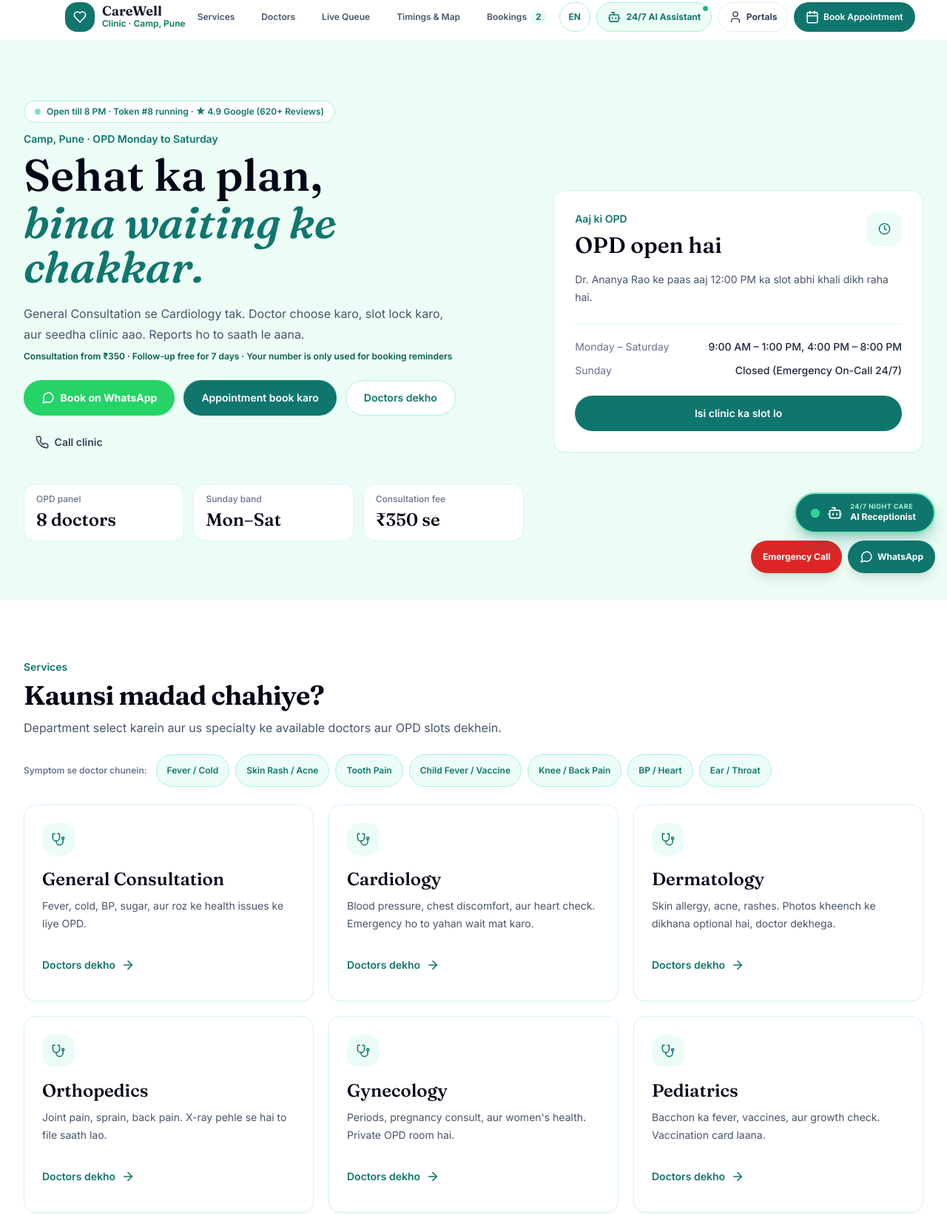
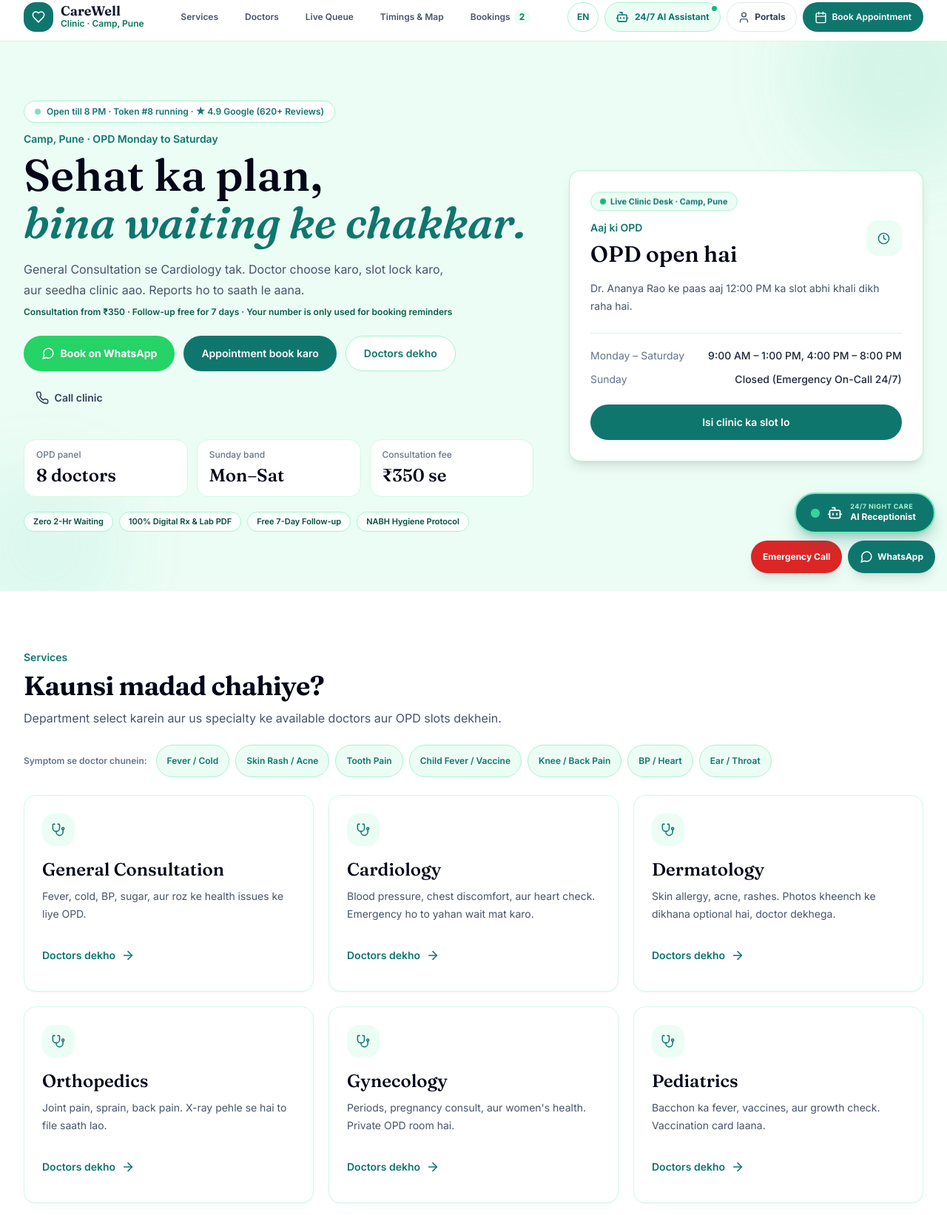
Before and after one commit to Priyanka-meena85/clinic-demo, a website: page index.html in a window 1280 px wide. Shown: the part 9-1652 px from the top of the page at 74% size. Drawn offline with nearby package versions, Linux system fonts and the light colour scheme.

Commit message:
feat: add 3D tilt effects, hero stage visuals, and scroll reveal animations

```diff
--- a/app.js
+++ b/app.js
@@ -326,8 +326,8 @@ function renderPackages() {
         </div>
       </div>
       <p class="mt-2 flex-1 text-xs leading-5 text-slate-600">${escapeHtml(pkg.tests)}</p>
-      <p class="mt-2 text-[11px] font-semibold text-emerald-700">${escapeHtml(pkg.turnaround)}</p>
-      <button type="button" data-book-package="${escapeHtml(pkg.title)}" data-doctor="${escapeHtml(pkg.doctorId)}" class="mt-4 inline-flex min-h-[48px] w-full items-center justify-center rounded-full bg-mint border border-emerald-200 text-xs font-bold text-tealbrand hover:bg-emerald-100 transition">
+      <p class="mt-2 text-[11px] font-semibold text-emerald-700 mb-4">${escapeHtml(pkg.turnaround)}</p>
+      <button type="button" data-book-package="${escapeHtml(pkg.title)}" data-doctor="${escapeHtml(pkg.doctorId)}" class="mt-auto pt-0 inline-flex min-h-[48px] w-full items-center justify-center rounded-full bg-mint border border-emerald-200 text-xs font-bold text-tealbrand hover:bg-emerald-100 transition">
         Book Package · ${formatInr(pkg.price)}
       </button>
     </article>`).join("");
@@ -1389,6 +1389,43 @@ function init() {
   fillDoctorSelect("");
   bindEvents();
   refreshIcons();
+  initMotionAnd3D();
+}
+
+function initMotionAnd3D() {
+  const reduced = window.matchMedia && window.matchMedia("(prefers-reduced-motion: reduce)").matches;
+  const sections = document.querySelectorAll("main section");
+  sections.forEach((sec, idx) => {
+    if (idx > 0) sec.classList.add("reveal-up");
+  });
+
+  if (!reduced && "IntersectionObserver" in window) {
+    const observer = new IntersectionObserver((entries) => {
+      entries.forEach((entry) => {
+        if (entry.isIntersecting) {
+          entry.target.classList.add("is-visible");
+          observer.unobserve(entry.target);
+        }
+      });
+    }, { threshold: 0.08 });
+    document.querySelectorAll(".reveal-up").forEach((el) => observer.observe(el));
+  } else {
+    document.querySelectorAll(".reveal-up").forEach((el) => el.classList.add("is-visible"));
+  }
+
+  // Interactive 3D tilt on Hero OPD card for fine pointer devices
+  const heroCard = $("#hero-opd-card");
+  if (heroCard && !reduced && window.matchMedia("(pointer: fine)").matches) {
+    heroCard.addEventListener("mousemove", (e) => {
+      const rect = heroCard.getBoundingClientRect();
+      const x = (e.clientX - rect.left) / rect.width - 0.5;
+      const y = (e.clientY - rect.top) / rect.height - 0.5;
+      heroCard.style.transform = `perspective(1000px) rotateX(${(-y * 6).toFixed(2)}deg) rotateY(${(x * 6).toFixed(2)}deg) translateY(-4px)`;
+    });
+    heroCard.addEventListener("mouseleave", () => {
+      heroCard.style.transform = "";
+    });
+  }
 }
 
 document.addEventListener("DOMContentLoaded", init);
--- a/index.html
+++ b/index.html
@@ -33,7 +33,7 @@
   <a href="#main" class="sr-only focus:not-sr-only focus:absolute focus:left-4 focus:top-4 focus:z-[80] focus:rounded-full focus:bg-white focus:px-4 focus:py-2">Skip to content</a>
 
   <header class="sticky top-0 z-40 border-b border-emerald-100 bg-white/95 backdrop-blur">
-    <div class="mx-auto flex h-16 max-w-6xl items-center justify-between gap-2 px-4 sm:px-6">
+    <div class="mx-auto flex h-16 max-w-7xl items-center justify-between gap-2 px-4 sm:px-6 lg:px-8">
       <a href="#home" class="flex shrink-0 items-center gap-2.5">
         <span class="inline-flex h-10 w-10 shrink-0 items-center justify-center rounded-2xl bg-tealbrand text-white shadow-xs">
           <span class="icon icon-heart text-white"></span>
@@ -87,9 +87,11 @@
   </header>
 
   <main id="main">
-    <section id="home" class="bg-mint">
-      <div class="mx-auto grid max-w-7xl gap-10 px-4 py-14 sm:px-6 sm:py-20 lg:grid-cols-[1.15fr_0.85fr] lg:items-center lg:px-8">
-        <div>
+    <section id="home" class="hero-stage bg-mint">
+      <div class="hero-orb hero-orb-1" aria-hidden="true"></div>
+      <div class="hero-orb hero-orb-2" aria-hidden="true"></div>
+      <div class="relative z-10 mx-auto grid max-w-7xl gap-10 px-4 py-14 sm:px-6 sm:py-20 lg:grid-cols-12 lg:gap-12 lg:items-center lg:px-8">
+        <div class="lg:col-span-7">
           <div class="inline-flex flex-wrap items-center gap-2 rounded-full border border-emerald-200 bg-white px-3.5 py-1.5 text-xs font-semibold text-tealbrand shadow-2xs">
             <span class="h-2 w-2 rounded-full bg-emerald-500 animate-pulse"></span>
             <span id="hero-urgency-strip">Open till 8 PM · Token #8 running · ★ 4.9 Google (620+ Reviews)</span>
@@ -114,9 +116,19 @@
             </a>
           </div>
           <dl id="trust-row" class="mt-8 grid grid-cols-1 gap-3 sm:grid-cols-3"></dl>
+          <div class="mt-5 flex flex-wrap gap-2 text-[11px] font-semibold text-emerald-900">
+            <span class="rounded-full bg-white/80 border border-emerald-200 px-3 py-1">Zero 2-Hr Waiting</span>
+            <span class="rounded-full bg-white/80 border border-emerald-200 px-3 py-1">100% Digital Rx &amp; Lab PDF</span>
+            <span class="rounded-full bg-white/80 border border-emerald-200 px-3 py-1">Free 7-Day Follow-up</span>
+            <span class="rounded-full bg-white/80 border border-emerald-200 px-3 py-1">NABH Hygiene Protocol</span>
+          </div>
         </div>
 
-        <aside class="rounded-2xl border border-emerald-100 bg-white p-6 sm:p-7 shadow-sm">
+        <aside id="hero-opd-card" class="lg:col-span-5 card-3d-tilt relative rounded-2xl border border-emerald-200/80 bg-white p-6 sm:p-7 shadow-lg">
+          <div class="float-badge-3d mb-3 inline-flex items-center gap-1.5 rounded-full bg-emerald-50 border border-emerald-200 px-3 py-1 text-[11px] font-bold text-tealbrand">
+            <span class="h-2 w-2 rounded-full bg-emerald-500 animate-ping"></span>
+            Live Clinic Desk · Camp, Pune
+          </div>
           <div class="flex items-start justify-between gap-3">
             <div>
               <p class="text-sm font-semibold text-tealbrand">Aaj ki OPD</p>
@@ -314,8 +326,8 @@
     </section>
 
     <section id="visit" class="mx-auto max-w-7xl px-4 py-16 sm:px-6 sm:py-20 lg:px-8">
-      <div class="grid grid-cols-1 gap-8 lg:grid-cols-2">
-        <div>
+      <div class="grid grid-cols-1 gap-8 lg:grid-cols-12 lg:gap-12 lg:items-start">
+        <div class="lg:col-span-6">
           <p class="text-sm font-semibold text-tealbrand">Visit</p>
           <h2 class="mt-2 font-display text-3xl text-slate-950 sm:text-4xl">Clinic kahan hai?</h2>
           <p id="visit-address" class="mt-4 text-base leading-7 text-slate-700"></p>
@@ -345,7 +357,7 @@
           </div>
         </div>
 
-        <form id="visit-form" novalidate class="rounded-[28px] border border-emerald-100 bg-mint p-5 sm:p-7">
+        <form id="visit-form" novalidate class="lg:col-span-6 rounded-2xl border border-emerald-100 bg-mint p-6 sm:p-8 shadow-sm">
           <h3 class="font-display text-2xl text-slate-950">Clinic ko message karo</h3>
           <p class="mt-2 text-sm leading-6 text-slate-600">Timing, reports, ya department ke baare mein poochhein. Clinic team jaldi contact karegi.</p>
           <label class="mt-5 block text-sm font-semibold text-slate-800" for="enquiry-name">Naam</label>
--- a/styles.css
+++ b/styles.css
@@ -260,14 +260,80 @@ textarea:focus-visible {
   background: #0f766e;
 }
 
-/* UX Card Elevate & Transitions */
+/* UX Card Elevate & 3D Depth Transitions */
 .ux-card-hover {
-  transition: transform 220ms cubic-bezier(0.16, 1, 0.3, 1), box-shadow 220ms cubic-bezier(0.16, 1, 0.3, 1), border-color 220ms ease;
+  transform-style: preserve-3d;
+  will-change: transform, box-shadow;
+  transition: transform 280ms cubic-bezier(0.16, 1, 0.3, 1), box-shadow 280ms cubic-bezier(0.16, 1, 0.3, 1), border-color 220ms ease;
 }
 .ux-card-hover:hover {
-  transform: translateY(-3px);
-  box-shadow: 0 16px 36px -12px rgba(15, 118, 110, 0.15);
-  border-color: #a7f3d0;
+  transform: perspective(900px) translateY(-5px) rotateX(2deg) rotateY(-1.5deg);
+  box-shadow: 0 22px 44px -14px rgba(15, 118, 110, 0.2), 0 8px 16px -6px rgba(15, 23, 42, 0.06);
+  border-color: #6ee7b7;
+}
+
+/* 3D Hero Stage & Floating Orbs */
+.hero-stage {
+  position: relative;
+  overflow: hidden;
+}
+.hero-orb {
+  position: absolute;
+  border-radius: 9999px;
+  filter: blur(56px);
+  opacity: 0.45;
+  pointer-events: none;
+  animation: orb-float 10s ease-in-out infinite;
+}
+.hero-orb-1 {
+  width: 280px;
+  height: 280px;
+  top: -80px;
+  right: -60px;
+  background: radial-gradient(circle, rgba(16, 185, 129, 0.35), rgba(15, 118, 110, 0.05));
+}
+.hero-orb-2 {
+  width: 240px;
+  height: 240px;
+  bottom: -60px;
+  left: -60px;
+  background: radial-gradient(circle, rgba(20, 184, 166, 0.28), rgba(236, 253, 245, 0));
+  animation-delay: -5s;
+}
+@keyframes orb-float {
+  0%, 100% { transform: translate3d(0, 0, 0) scale(1); }
+  50% { transform: translate3d(16px, -18px, 0) scale(1.06); }
+}
+
+.card-3d-tilt {
+  transform-style: preserve-3d;
+  transition: transform 220ms cubic-bezier(0.16, 1, 0.3, 1), box-shadow 260ms ease;
+  will-change: transform;
+}
+
+@keyframes float-3d-badge {
+  0%, 100% { transform: translate3d(0, 0, 18px); }
+  50% { transform: translate3d(0, -6px, 24px); }
+}
+.float-badge-3d {
+  animation: float-3d-badge 4.5s ease-in-out infinite;
+}
+
+/* Scroll Reveal Motion */
+.reveal-up {
+  opacity: 0;
+  transform: translate3d(0, 22px, 0) scale(0.985);
+  transition: opacity 550ms cubic-bezier(0.16, 1, 0.3, 1), transform 550ms cubic-bezier(0.16, 1, 0.3, 1);
+}
+.reveal-up.is-visible {
+  opacity: 1;
+  transform: translate3d(0, 0, 0) scale(1);
+}
+
+@media (prefers-reduced-motion: reduce) {
+  .hero-orb, .float-badge-3d { animation: none; }
+  .reveal-up { opacity: 1; transform: none; transition: none; }
+  .ux-card-hover:hover, .card-3d-tilt { transform: none !important; }
 }
 
 /* Animations & system UI styling */
```
